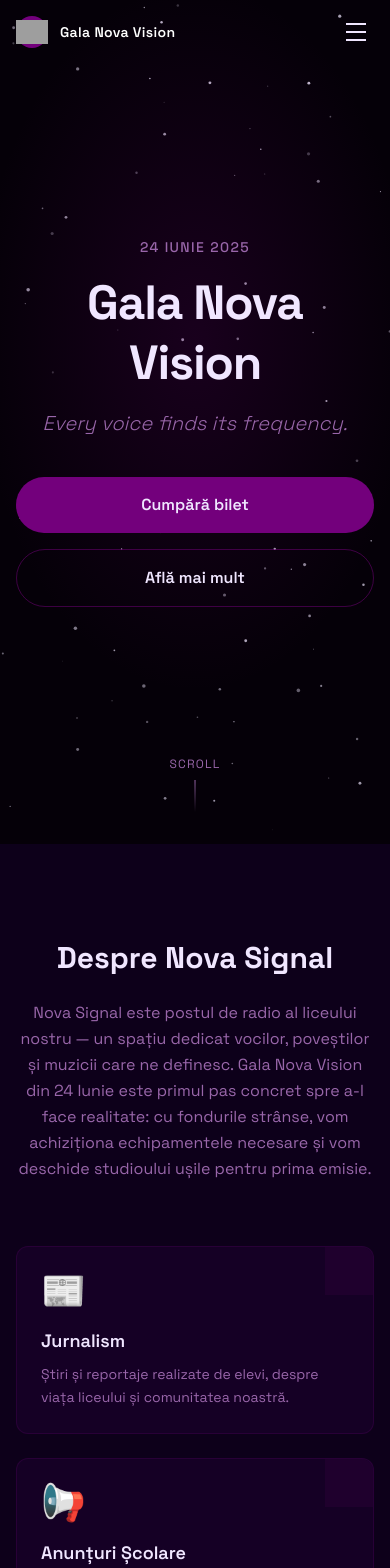
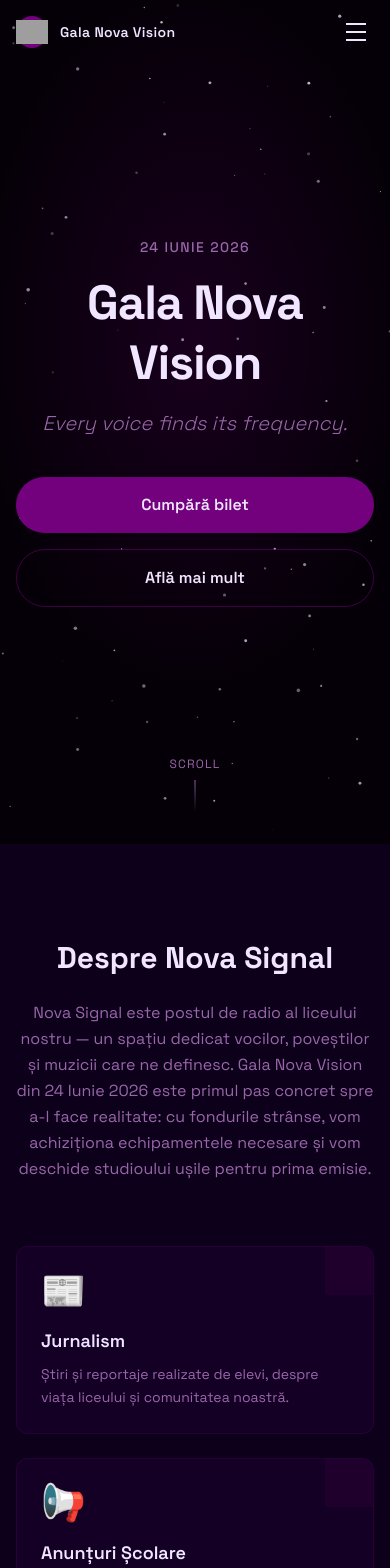
Before and after one commit to OctaCoreWasTaken/banometruWeb, a Next.js app: page / in a window 390 px wide. Shown: the top 1568 px of the page. Built offline with nearby package versions, Linux system fonts and the light colour scheme; grey boxes are pictures that could not be loaded.

Commit message:
couple of fixes

```diff
--- a/content.json
+++ b/content.json
@@ -2,7 +2,7 @@
   "meta": {
     "siteName": "Gala Nova Vision",
     "tagline": "Every voice finds its frequency.",
-    "date": "24 Iunie 2025",
+    "date": "24 Iunie 2026",
     "venue": "TBD",
     "city": "TBD"
   },
@@ -25,7 +25,7 @@
   },
   "about": {
     "title": "Despre Nova Signal",
-    "description": "Nova Signal este postul de radio al liceului nostru — un spațiu dedicat vocilor, poveștilor și muzicii care ne definesc. Gala Nova Vision din 24 Iunie este primul pas concret spre a-l face realitate: cu fondurile strânse, vom achiziționa echipamentele necesare și vom deschide studioului ușile pentru prima emisie.",
+    "description": "Nova Signal este postul de radio al liceului nostru — un spațiu dedicat vocilor, poveștilor și muzicii care ne definesc. Gala Nova Vision din 24 Iunie 2026 este primul pas concret spre a-l face realitate: cu fondurile strânse, vom achiziționa echipamentele necesare și vom deschide studioului ușile pentru prima emisie.",
     "pillars": [
       {
         "icon": "📰",
@@ -140,7 +140,7 @@
   },
   "footer": {
     "tagline": "Every voice finds its frequency.",
-    "copyright": "© 2025 Nova Signal. Toate drepturile rezervate.",
+    "copyright": "© 2026 Nova Signal. Toate drepturile rezervate.",
     "links": []
   },
   "sections": {
--- a/src/app/globals.css
+++ b/src/app/globals.css
@@ -28,6 +28,10 @@ html {
   scroll-behavior: smooth;
 }
 
+a {
+  color: inherit;
+}
+
 body {
   background-color: var(--color-base);
   color: var(--color-bright);
--- a/src/components/Navbar.tsx
+++ b/src/components/Navbar.tsx
@@ -32,7 +32,7 @@ export default function Navbar({ content }: Props) {
         {/* Logo + site name */}
         <a
           href="#"
-          className="flex items-center gap-3 group text-white"
+          className="flex items-center gap-3 group text-bright"
           onClick={handleNavClick}
         >
           <div className="w-8 h-8 relative flex-shrink-0">
@@ -50,7 +50,7 @@ export default function Navbar({ content }: Props) {
               NS
             </div>
           </div>
-          <span className="font-semibold text-white tracking-wide text-sm sm:text-base">
+          <span className="font-semibold text-bright tracking-wide text-sm sm:text-base">
             {content.meta.siteName}
           </span>
         </a>
```
